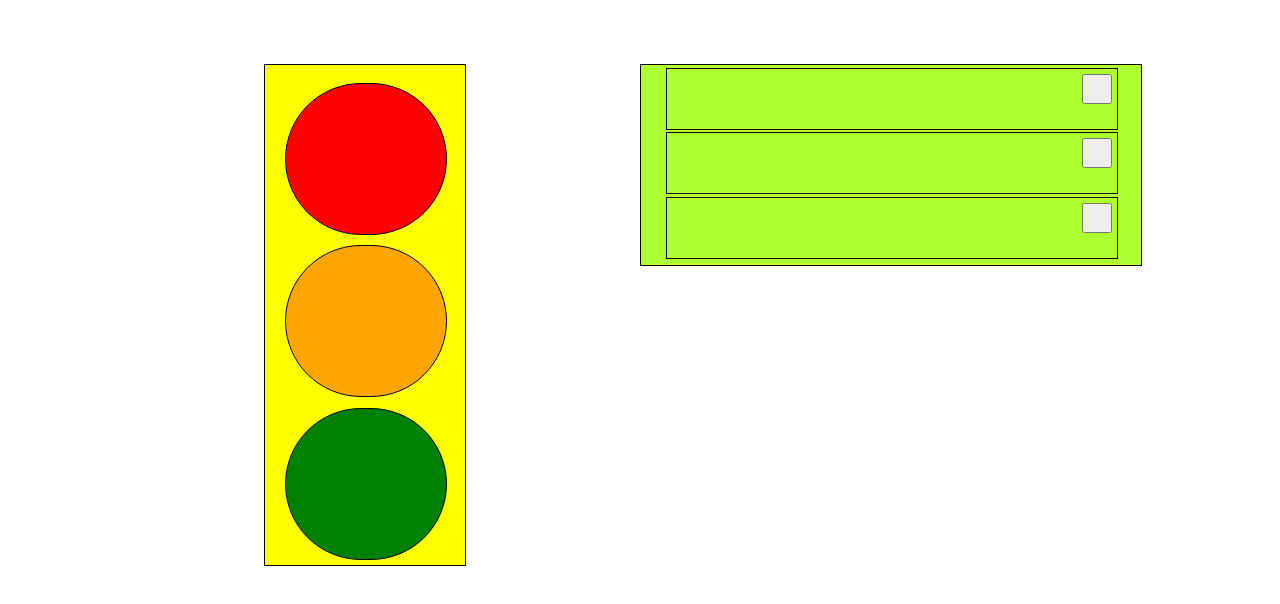
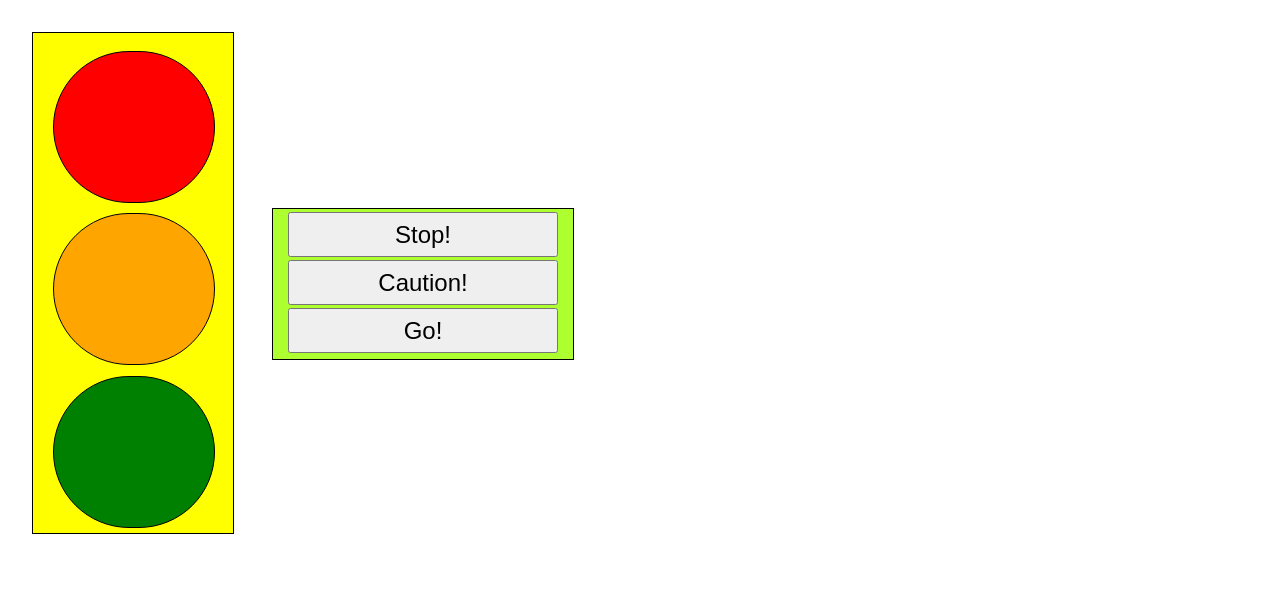
Before and after one commit to ddmcallister/ga_38, a plain HTML site: page GA_2_traffic_light/index.html in a window 1280 px wide. Drawn offline with Linux system fonts and the light colour scheme.

Commit message:
fixed position, removed some unnecessary stuff

```diff
--- a/GA_2_traffic_light/css/main.css
+++ b/GA_2_traffic_light/css/main.css
@@ -1,26 +1,25 @@
 body {
-  margin-top: 5%;
+  margin-top: 2em;
+  margin-left: 2em;
 }
 
 div {
 	width: 200px;
 	height: 500px;
 	border: 1px solid;
-
 }
 
-input {
-  height: 30px;
-  width: 30px;
-  float: right;
-  margin: 5px;
-
+button {
+  height: 30%;
+  width: 90%;
+  margin-left: 5%;
+  margin-top: 1%;
+  font-size: 24px;
 }
 
 #traffic-light {
 	position: absolute;
 	background-color: yellow;
-	margin-left: 20%;
 }
 
 .lights {
@@ -48,18 +47,12 @@ input {
 }
 
 .button-box {
-  width: 500px;
-  height: 200px;
+  width: 300px;
+  height: 150px;
   background-color: greenyellow;
-  position: relative;
-  margin-left: 50%;
-}
-
-.button-line {
-  height: 30%;
-  width: 90%;
-  margin-left: 5%;
-  margin-top: .5%
+  position: absolute;
+  margin-top: 11em;
+  margin-left: 15em;
 }
 
 #red-button {
--- a/GA_2_traffic_light/index.html
+++ b/GA_2_traffic_light/index.html
@@ -15,14 +15,9 @@
 
 		</div>
 		<div class=button-box>
-        <div class=button-line>
-			  <input type=button id="red-button">
-      </div>
-        <div class=button-line>
-			<input type=button id="yellow-button">
-      </div>
-      <div class=button-line>
-			<input type=button id="red-button">
+			  <button id="red-button">Stop!</button>
+			<button id="yellow-button">Caution!</button>
+			<button id="green-button">Go!</button>
 		</div>
     </div>
 
```
